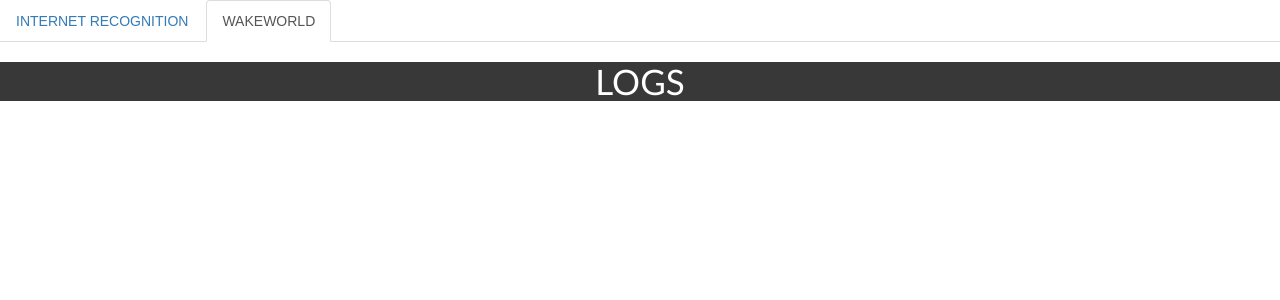
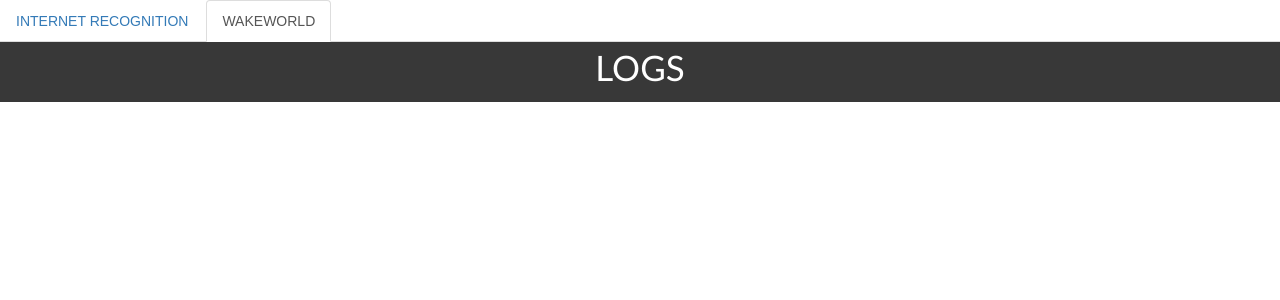
Before and after one commit to rafaelakiyoshi/code-task, a React (Create React App) app: page / in a window 1280 px wide. Shown: the top 300 px of the page. Built offline with nearby package versions, Linux system fonts and the light colour scheme.

Commit message:
fixing Title Component

```diff
--- a/src/components/Title.css
+++ b/src/components/Title.css
@@ -1,8 +1,8 @@
 .Title-header {
   background-color: #383838;
   color: white;
-  margin: auto;
-  padding: 0px;
+  display: inline-block;
+  width: 100%;
 }
 
 .Title-title {
--- a/src/components/Title.js
+++ b/src/components/Title.js
@@ -5,7 +5,7 @@ export default class Title extends Component {
   render() {
     return (
         <div className="Title-header">
-          <h1 className="Title-title">{this.props.name}</h1>
+          <p className="Title-title">{this.props.name}</p>
         </div>
     );
   }
```
